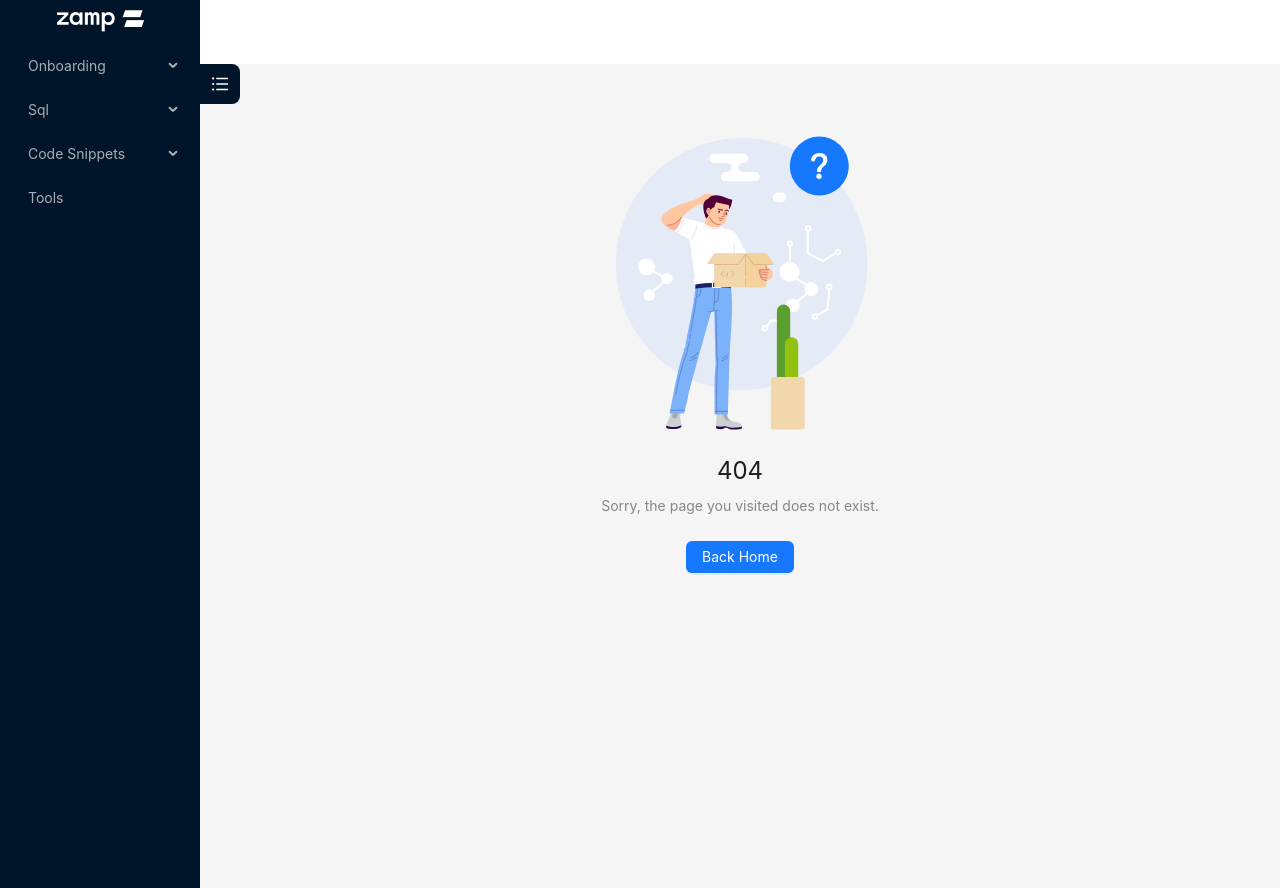
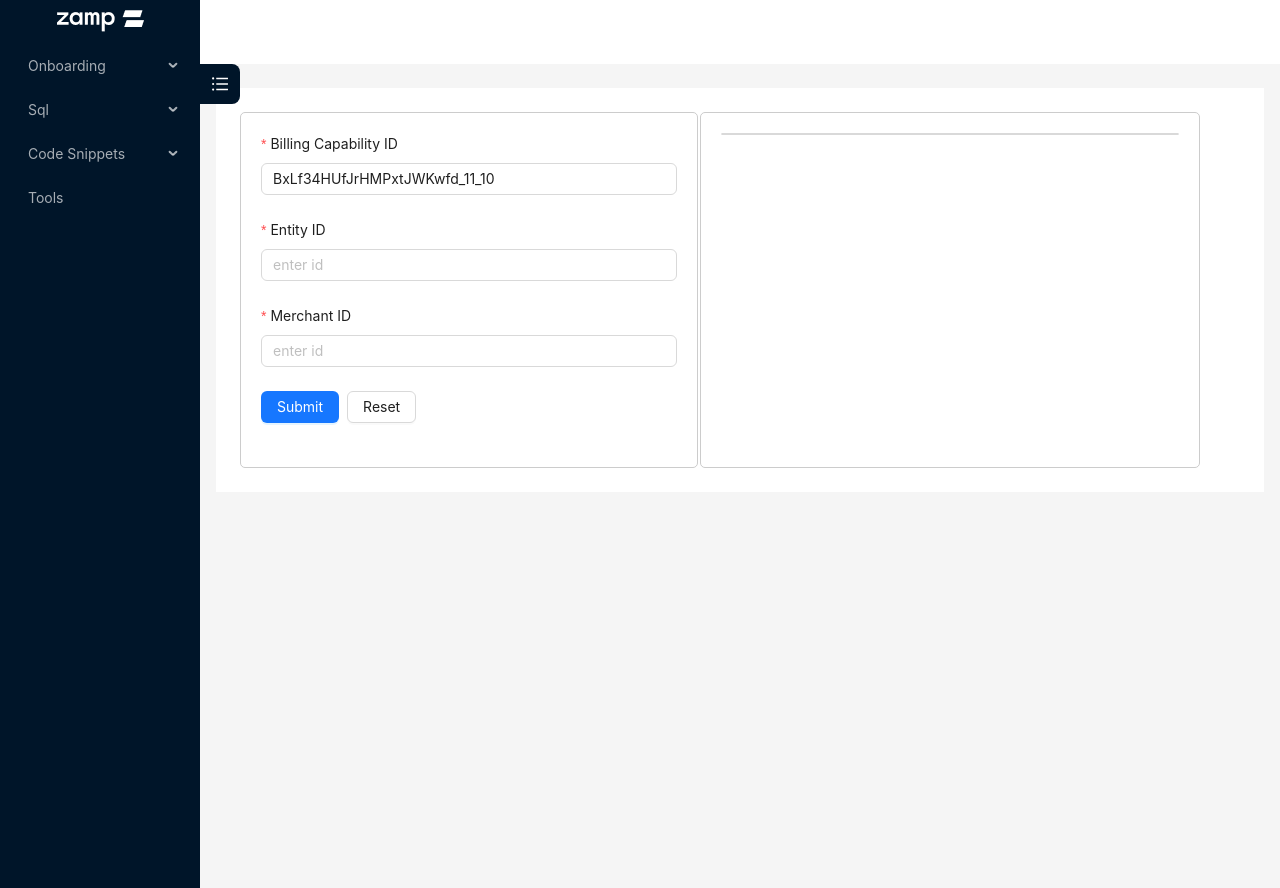
Before and after one commit to mybytecode/atomic-automate, a Next.js app: page /pricing in a window 1280 px wide. Before the commit this address had no page. Built offline with nearby package versions, Linux system fonts and the light colour scheme.

Commit message:
pricing tier

```diff
--- a/src/components/layout/layout.tsx
+++ b/src/components/layout/layout.tsx
@@ -20,6 +20,7 @@ const items: MenuItem[] = [
   getItem('Sql', 'Sql', null, [
     getItem('BigQuery', 3),
     getItem('MEA', '/mea'),
+    getItem('Pricing', '/pricing'),
   ]),
   getItem('Code Snippets', 'code', null, [
     getItem('Package', 5),
--- a/src/constants.ts
+++ b/src/constants.ts
@@ -1,6 +1,8 @@
 export const PRODUCT_CODE_PAYMETNS: string = "Payments";
 export const PRODUCT_CODE_TREASURY: string = "Treasury";
 export const PRODUCT_CODE_PAYOUTS: string = "Payouts";
+
+export const PRICING_TIERS = ['KcavHyTiGrDAaTjFPoL4BV_11_10_01', 'KcavHyTiGrDAaTjFPoL4BV_11_10_02', 'KcavHyTiGrDAaTjFPoL4BV_11_10_03', 'KcavHyTiGrDAaTjFPoL4BV_11_10_04']
 
 export const VAULTS_QUERY_TEMPLATE = `INSERT INTO Vaults (Id, MerchantId, EntityId, Type, Name, Status, IsDeleted, DeletedAt, CreatedAt, UpdatedAt, IsAccountNumbersRequired)
 VALUES('{vaultId}', '{merchantId}', '{entityId}', '{vaultType}', '{vaultName}', 'active', false, '0001-01-03T13:22:58Z', CURRENT_TIMESTAMP, CURRENT_TIMESTAMP, {isAccountNumberRequired});`;
@@ -19,3 +21,15 @@ VALUES('{merchantIdConfigId}', '{merchantId}', '{refUUIDType}', '{refUUID}', CUR
 
 export const DEPOSIT_ACCOUNT_QUERY_TEMPLATE = `INSERT INTO DepositAccounts (Id, ParentId, PartnerCode, PartnerId, Type, CurrencyCode, BankNameId, BankDisplayName, RoutingCodeType1, RoutingCodeValue1, RoutingCodeType2, RoutingCodeValue2, BankAddress, BankAccountType, Status, CreatedAt, UpdatedAt,  AccountId, BeneficiaryAddress, MetaData)
 VALUES('{depositAccountId}', '{merchantId}', 'BNY', '', 'FIAT', 'USD', '', 'Bank of New York Mellon', 'ABA (Wire)', '', 'MEMORANDUM', '', '240 Greenwich Street, New York, NY 10007', 'LOCAL', 'ACTIVE', CURRENT_TIMESTAMP, CURRENT_TIMESTAMP,  '', 'One Pershing Plaza, 6th Floor, Jersey City, New Jersey 07399', '');`
+
+export const BILLING_CAPABILITY_ENTITY_MAPPING_QUERY_TEMPLATE = `INSERT INTO BillingCapabilityEntityMapping (Id, BillingCapabilityId, EntityId, CreatedAt, UpdatedAt)
+VALUES('{billingCapabilityMappingId}', '{billingCapabilityId}', '{entityId}', CURRENT_TIMESTAMP, CURRENT_TIMESTAMP);`
+
+export const PRICING_TIERS_MAPPING_QUERY_TEMPLATE = `INSERT INTO PricingTierCapabilityMapping (Id, PricingTierId, CreatedAt, UpdatedAt, BillingCapabilityMappingId)
+VALUES('{pricingTierMappingId}', '{pricingTierId}', CURRENT_TIMESTAMP, CURRENT_TIMESTAMP, '{billingCapabilityMappingId}');`
+
+export const BILLING_ACCOUNT_QUERY_TEMPLATE = `INSERT INTO BillingAccount (Id, Name, MerchantId, CreatedAt, UpdatedAt, ParentId) VALUES
+	('{billingAccountId}', 'Treasury Billing', '{merchantId}', CURRENT_TIMESTAMP, CURRENT_TIMESTAMP, "");`
+
+export const BILLING_ACCOUNT_BILLING_CAPABILITY_MAPPING_ID_MAPPING_QUERY_TEMPLATE = `INSERT INTO BillingAccountBillingCapabilityMapping(Id, BillingAccountId, BillingCapabilityId, CreatedAt, UpdatedAt)
+VALUES("{accountMappingId}", "{billingAccountId}", "{billingCapabilityMappingId}", CURRENT_TIMESTAMP, CURRENT_TIMESTAMP)`
--- /dev/null
+++ b/src/pages/pricing.tsx
@@ -0,0 +1,114 @@
+import { Button, Col, Collapse, Form, Input, Row, Space, theme } from "antd"
+import { DashboardLayout } from "../components/layout/layout"
+import { Pricing } from "../types/pricing";
+import { getMerchantCodeFromId, getTransactionalUuid } from "../utils/uuid";
+import { replacePlaceholder } from "../utils/string";
+import { BILLING_ACCOUNT_BILLING_CAPABILITY_MAPPING_ID_MAPPING_QUERY_TEMPLATE, BILLING_ACCOUNT_QUERY_TEMPLATE, BILLING_CAPABILITY_ENTITY_MAPPING_QUERY_TEMPLATE, PRICING_TIERS, PRICING_TIERS_MAPPING_QUERY_TEMPLATE } from "../constants";
+import { useState } from "react";
+const { Panel } = Collapse;
+
+interface Props {
+  name: string;
+  query: string;
+}
+
+export default function PricingPage() {
+  const [form] = Form.useForm();
+  const [pricingTiersQueries, setPricingTiersQueries] = useState<Props[]>([])
+  const [billingCapabilityEntityMappingQuery, setBillingCapabilityEntityMappingQuery] = useState<string>()
+  const [billingAccountQuery, setBillingAccountQuery] = useState<string>()
+  const [billingAccountCapabilityMappingIdQuery, setBillingAccountCapabilityMappingQuery] = useState<string>()
+
+  const handleForm = () => {
+    const values = form.getFieldsValue();
+    console.log(values);
+
+    const billingAccountId = getTransactionalUuid(getMerchantCodeFromId(values.merchantId));
+    const billingCapabilityMappingId = getTransactionalUuid(getMerchantCodeFromId(values.merchantId));
+    const accountMappingId = getTransactionalUuid(getMerchantCodeFromId(values.merchantId));
+    const obj: Pricing = {
+      billingCapabilityId: values.billingCapabilityId,
+      entityId: values.entityId,
+      merchantId: values.merchantId,
+      billingAccountId: billingAccountId,
+      billingCapabilityMappingId: billingCapabilityMappingId,
+      accountMappingId: accountMappingId
+    }
+
+    setBillingCapabilityEntityMappingQuery(replacePlaceholder(BILLING_CAPABILITY_ENTITY_MAPPING_QUERY_TEMPLATE, obj as any))
+
+    const pricingTiersQueries: Props[] = [];
+    PRICING_TIERS.forEach((tier, index) => {
+      obj.pricingTierId = tier
+      obj.pricingTierMappingId = getTransactionalUuid(getMerchantCodeFromId(values.merchantId));
+      pricingTiersQueries.push({ name: `Pricing Tier Mapping ${++index}`, query: replacePlaceholder(PRICING_TIERS_MAPPING_QUERY_TEMPLATE, obj as any) })
+    });
+    setPricingTiersQueries(pricingTiersQueries)
+
+    setBillingAccountQuery(replacePlaceholder(BILLING_ACCOUNT_QUERY_TEMPLATE, obj as any))
+
+    setBillingAccountCapabilityMappingQuery(replacePlaceholder(BILLING_ACCOUNT_BILLING_CAPABILITY_MAPPING_ID_MAPPING_QUERY_TEMPLATE, obj as any))
+  }
+
+  const onReset = () => {
+    form.resetFields();
+  };
+
+  const {
+    token: { colorBgContainer },
+  } = theme.useToken();
+
+  return <div>
+    <Col span={24} style={{ padding: 24, minHeight: 360, background: colorBgContainer }}>
+      <Row>
+        <Col span={11} style={{ border: '1px solid #ccc', padding: '20px', borderRadius: '5px' }}>
+          <Form
+            form={form}
+            name="control-hooks"
+            layout="vertical"
+            onFinish={handleForm}
+            style={{ maxWidth: 600 }}
+          >
+            <Form.Item name='billingCapabilityId' label='Billing Capability ID' rules={[{ required: true }]} >
+              <Input placeholder="enter id" defaultValue='BxLf34HUfJrHMPxtJWKwfd_11_10' />
+            </Form.Item>
+            <Form.Item name='entityId' label='Entity ID' rules={[{ required: true }]}>
+              <Input placeholder="enter id" />
+            </Form.Item>
+            <Form.Item name='merchantId' label='Merchant ID' rules={[{ required: true }]}>
+              <Input placeholder="enter id" />
+            </Form.Item>
+            <Form.Item >
+              <Space>
+                <Button type="primary" htmlType="submit">
+                  Submit
+                </Button>
+                <Button htmlType="button" onClick={onReset}>
+                  Reset
+                </Button>
+              </Space>
+            </Form.Item>
+          </Form>
+        </Col>
+        <Col span={12} style={{ border: '1px solid #ccc', padding: '20px', borderRadius: '5px', marginLeft: '2px' }}>
+          <Collapse defaultActiveKey={['1']}>
+            {billingCapabilityEntityMappingQuery ? <Panel header={`BillingCapabilityEntityMapping`} key="1">
+              {billingCapabilityEntityMappingQuery}
+            </Panel> : null}
+            {pricingTiersQueries.map((tier) => (<Panel key={tier.name} header={tier.name}>{tier.query}</Panel>))}
+            {billingAccountQuery ? <Panel header={`BillingAccount`} key="2">{billingAccountQuery}</Panel> : null}
+            {billingAccountCapabilityMappingIdQuery ? <Panel header={`BillingAccountCapabilityMappingId`} key="3">{billingAccountCapabilityMappingIdQuery}</Panel> : null}
+          </Collapse>
+        </Col>
+      </Row>
+    </Col>
+  </div>
+}
+
+PricingPage.getLayout = (page: any) => {
+  return (
+    <DashboardLayout>
+      {page}
+    </DashboardLayout>
+  )
+}
--- /dev/null
+++ b/src/types/pricing.ts
@@ -0,0 +1,11 @@
+export interface Pricing {
+  id?: string;
+  entityId: string;
+  billingCapabilityId: string;
+  billingCapabilityMappingId: string;
+  merchantId: string;
+  pricingTierId?: string;
+  pricingTierMappingId?: string;
+  billingAccountId: string;
+  accountMappingId: string;
+}
```
